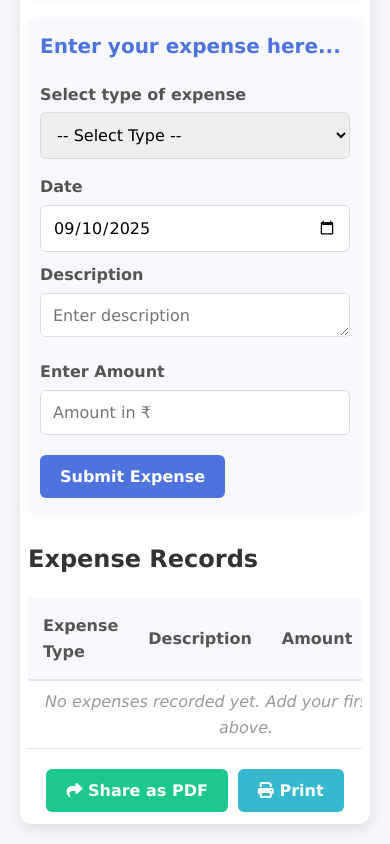
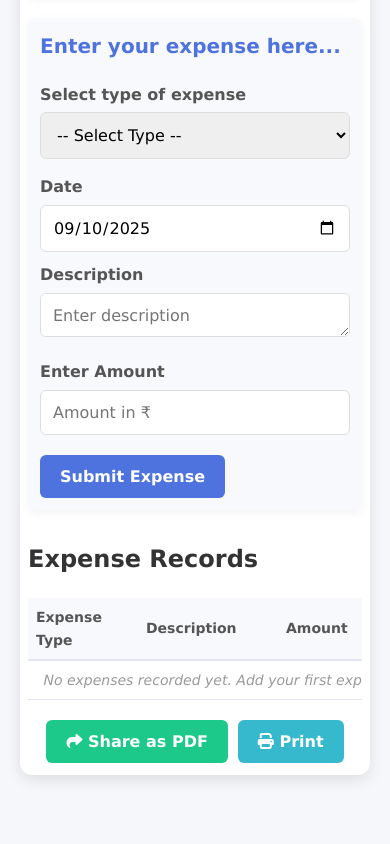
Before and after one commit to Ashutri0/expense-calculator, a plain HTML site: page index.html in a window 390 px wide. Shown: the part 461-1305 px from the top of the page. After the commit the page ends 1256 px from the top, so only its background shows below. Drawn offline with nearby package versions, Linux system fonts and the light colour scheme.

Commit message:
Update style.css

```diff
--- a/style.css
+++ b/style.css
@@ -3,7 +3,7 @@
     padding: 0;
     box-sizing: border-box;
     font-family: "Orbitron", Verdana, sans-serif;
-/*     font-family: 'Segoe UI', Tahoma, Geneva, Verdana, sans-serif; */
+    /* font-family: 'Segoe UI', Tahoma, Geneva, Verdana, sans-serif; */
 }
 
 body {
@@ -375,6 +375,20 @@ button:hover {
         width: 100%;
         display: block;
         overflow-x: auto;
+
+        :nth-child(2){
+            min-width: 140px;
+        }
+        th, td{
+            min-width: 110px;
+            font-size: 14px;
+            padding: 8px;
+        }
+        th, td{
+            &:last-child{
+                min-width: 65px;
+            }
+        }
     }
 
     .action-buttons {
```
